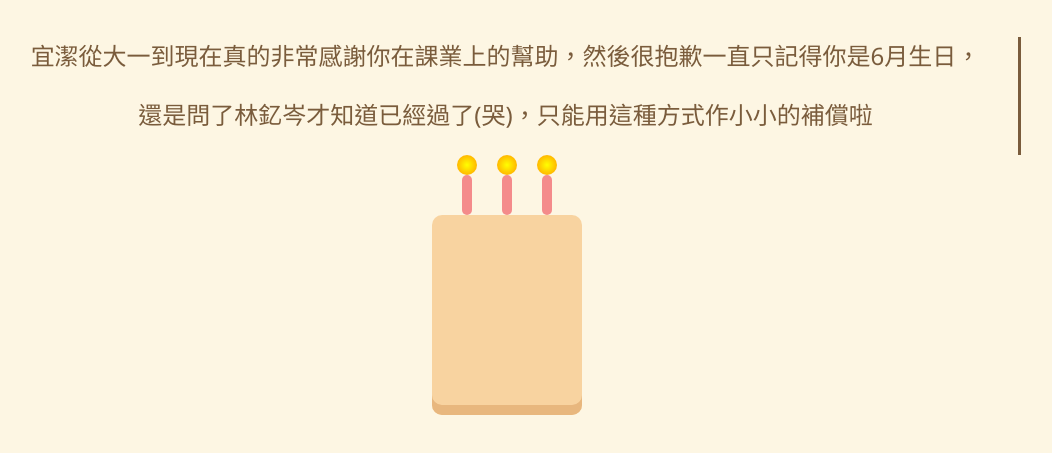
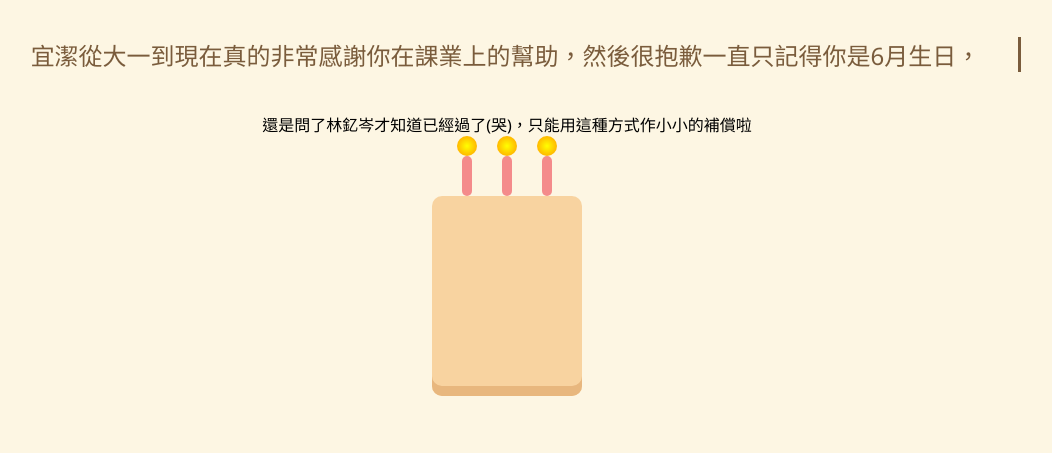
Before and after one commit to yugachen/YJ, a plain HTML site: page index.html in a window 1280 px wide. Shown: the part 113-566 px from the top of the page, without its empty margins (133-1185 px from the left). Drawn offline with Linux system fonts and the light colour scheme.

Commit message:
index.html

```diff
--- a/index.html
+++ b/index.html
@@ -132,8 +132,9 @@
     <div class="balloon" style="left: 90%; animation-delay: 3s;"></div>
   </div>
   <h1>宜潔 Happy Birthday!</h1>
-  <div id="message">宜潔從大一到現在真的非常感謝你在課業上的幫助，然後很抱歉一直只記得你是6月生日，
-    <p>還是問了林釔岑才知道已經過了(哭)，只能用這種方式作小小的補償啦</p></div>
+  <div id="message">宜潔從大一到現在真的非常感謝你在課業上的幫助，然後很抱歉一直只記得你是6月生日，</div>
+  <p>
+  <div>還是問了林釔岑才知道已經過了(哭)，只能用這種方式作小小的補償啦</div>
 
   <div class="cake" id="cake">
     <div class="candle" style="left: 30px;"><div class="flame"></div></div>
@@ -142,7 +143,9 @@
   </div>
 
   <div id="wish">🎉 生日快樂 祝大四入班順利 🎉</div>
-  <img src="HBD.png" id="photo" alt="生日照片">
+  <div style="text-align: center;">
+  <img src="HBD.png" width="300" height="200" id="photo" alt="生日照片">
+  </div>
 
   <script>
     const candles = document.querySelectorAll('.candle');
```
